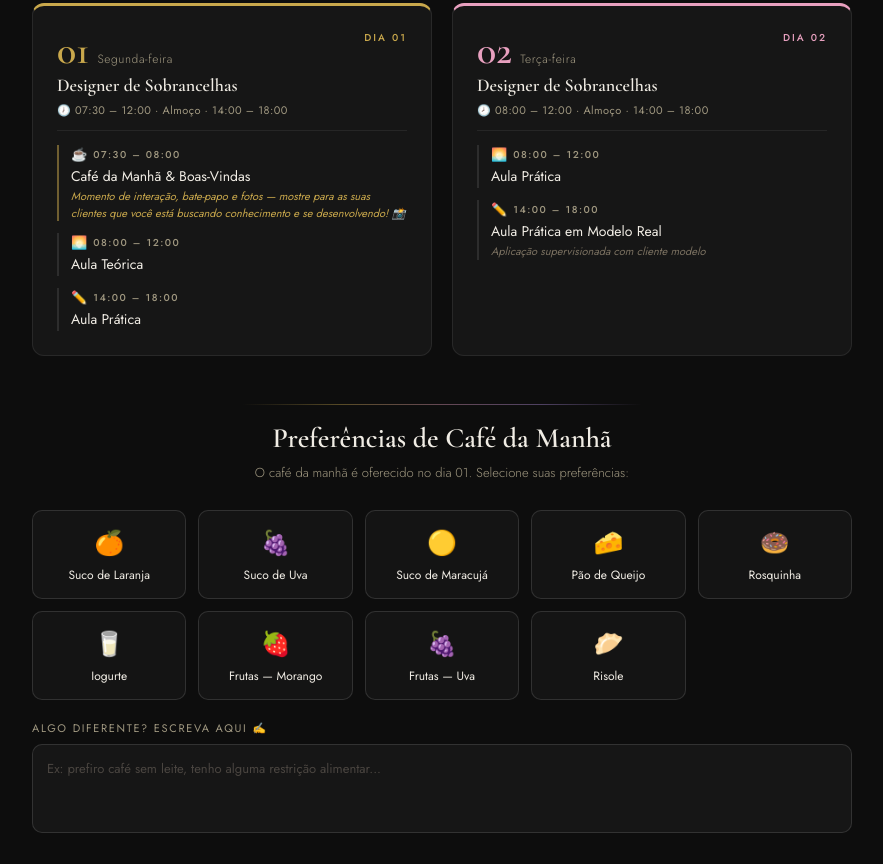
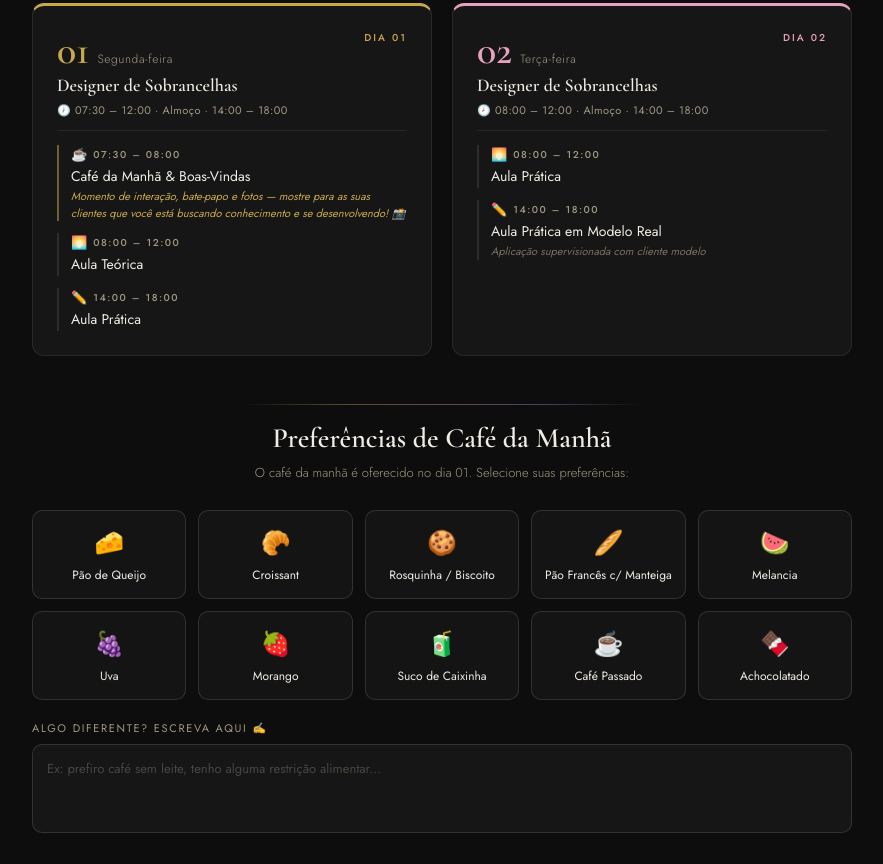
Before and after one commit to suportethacybeauty-lab/tharcy-beauty, a plain HTML site: page cronograma_eloiza.html in a window 1280 px wide. Shown: the part 280-1144 px from the top of the page, without its empty margins (198-1081 px from the left). Drawn offline with nearby package versions, Linux system fonts and the light colour scheme.

Commit message:
Update cronograma_eloiza.html

```diff
--- a/cronograma_eloiza.html
+++ b/cronograma_eloiza.html
@@ -303,48 +303,53 @@
 
     <div class="opt-grid">
       <div class="opt" onclick="toggle(this)">
-        <span class="opt-emoji">🍊</span>
-        <span class="opt-label">Suco de Laranja</span>
-        <span class="opt-check">✓</span>
-      </div>
-      <div class="opt" onclick="toggle(this)">
-        <span class="opt-emoji">🍇</span>
-        <span class="opt-label">Suco de Uva</span>
-        <span class="opt-check">✓</span>
-      </div>
-      <div class="opt" onclick="toggle(this)">
-        <span class="opt-emoji">🟡</span>
-        <span class="opt-label">Suco de Maracujá</span>
-        <span class="opt-check">✓</span>
-      </div>
-      <div class="opt" onclick="toggle(this)">
         <span class="opt-emoji">🧀</span>
         <span class="opt-label">Pão de Queijo</span>
         <span class="opt-check">✓</span>
       </div>
       <div class="opt" onclick="toggle(this)">
-        <span class="opt-emoji">🍩</span>
-        <span class="opt-label">Rosquinha</span>
+        <span class="opt-emoji">🥐</span>
+        <span class="opt-label">Croissant</span>
         <span class="opt-check">✓</span>
       </div>
       <div class="opt" onclick="toggle(this)">
-        <span class="opt-emoji">🥛</span>
-        <span class="opt-label">Iogurte</span>
+        <span class="opt-emoji">🍪</span>
+        <span class="opt-label">Rosquinha / Biscoito</span>
+        <span class="opt-check">✓</span>
+      </div>
+      <div class="opt" onclick="toggle(this)">
+        <span class="opt-emoji">🥖</span>
+        <span class="opt-label">Pão Francês c/ Manteiga</span>
+        <span class="opt-check">✓</span>
+      </div>
+      <div class="opt" onclick="toggle(this)">
+        <span class="opt-emoji">🍉</span>
+        <span class="opt-label">Melancia</span>
+        <span class="opt-check">✓</span>
+      </div>
+      <div class="opt" onclick="toggle(this)">
+        <span class="opt-emoji">🍇</span>
+        <span class="opt-label">Uva</span>
         <span class="opt-check">✓</span>
       </div>
       <div class="opt" onclick="toggle(this)">
         <span class="opt-emoji">🍓</span>
-        <span class="opt-label">Frutas — Morango</span>
+        <span class="opt-label">Morango</span>
         <span class="opt-check">✓</span>
       </div>
       <div class="opt" onclick="toggle(this)">
-        <span class="opt-emoji">🍇</span>
-        <span class="opt-label">Frutas — Uva</span>
+        <span class="opt-emoji">🧃</span>
+        <span class="opt-label">Suco de Caixinha</span>
         <span class="opt-check">✓</span>
       </div>
       <div class="opt" onclick="toggle(this)">
-        <span class="opt-emoji">🥟</span>
-        <span class="opt-label">Risole</span>
+        <span class="opt-emoji">☕</span>
+        <span class="opt-label">Café Passado</span>
+        <span class="opt-check">✓</span>
+      </div>
+      <div class="opt" onclick="toggle(this)">
+        <span class="opt-emoji">🍫</span>
+        <span class="opt-label">Achocolatado</span>
         <span class="opt-check">✓</span>
       </div>
     </div>
```
